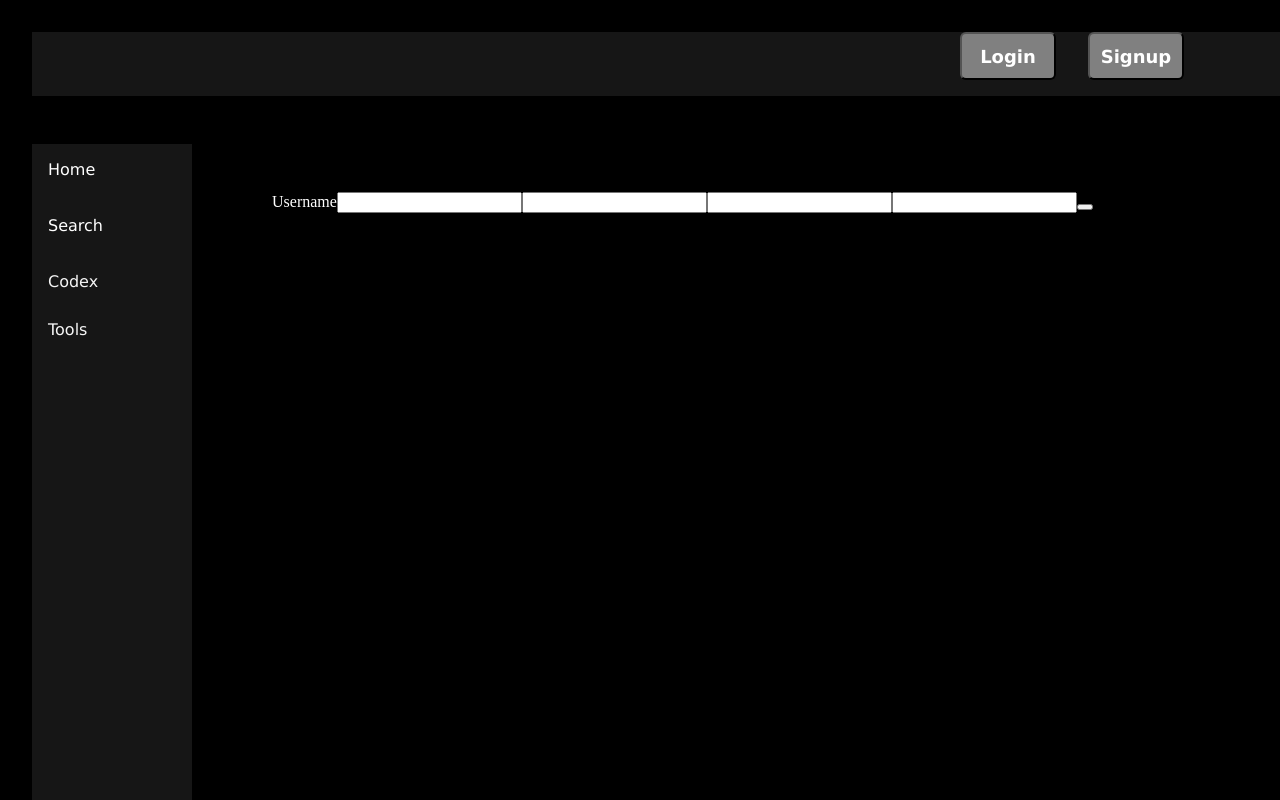
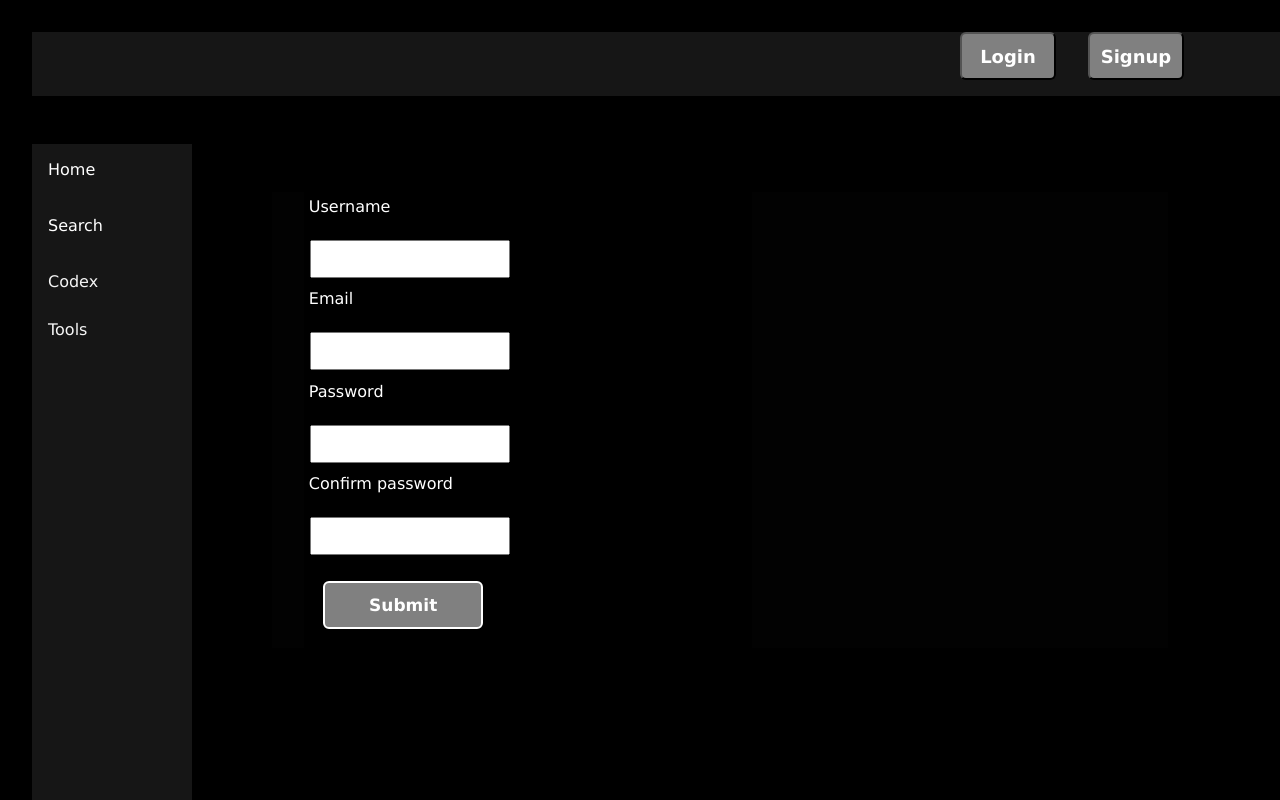
Before and after one commit to dnlstronge/monsters-db, a React (Create React App) app: page /signup in a window 1280 px wide. Shown: the top 800 px of the page. Built offline with nearby package versions, Linux system fonts and the light colour scheme.

Commit message:
[feat] - create sign up form and custom validator hook up validator

```diff
--- /dev/null
+++ b/src/Components/LoginSignup/Helpers/signupvalid.ts
@@ -0,0 +1,33 @@
+export const signupvalid = async(username: string, email: string, password:string, confirmPassword:string, ) => {
+    let validationObject = {
+        invalid: false,
+        userNameError: "",
+        emailError: "",
+        passwordError: "",
+
+    }
+    let arrayFromData: string[] = []
+
+
+    try {
+       const checkUsername = await fetch(`https://monsterdb-30be5-default-rtdb.europe-west1.firebasedatabase.app/usernames/.json`)
+       const data = await checkUsername.json()
+       arrayFromData = Object.keys(data)
+       // create array from values
+
+    if(arrayFromData.includes(username)) {
+        validationObject = {...validationObject, invalid: true, userNameError: "Username already exists" }
+    }
+    if(!email.includes("@")) {
+        validationObject = {...validationObject, invalid: true, emailError: "Please enter a valid email address" }
+    }
+    if(password !== confirmPassword) {
+        validationObject = {...validationObject, invalid: true, passwordError: "password does not match"}
+    }
+
+    } catch (error) {
+        console.log(error)
+    }
+    return validationObject;
+
+}
--- /dev/null
+++ b/src/Components/LoginSignup/Helpers/useSignup.ts
@@ -0,0 +1,6 @@
+import Signup from "../Signup"
+
+
+export const useSignup = () => {
+
+}
--- a/src/Components/LoginSignup/Signup.module.css
+++ b/src/Components/LoginSignup/Signup.module.css
@@ -0,0 +1,39 @@
+.form {
+    display: flex;
+    flex-direction: column;
+    height: auto;
+    width: 50%;
+    margin-left: 2rem;
+}
+.label {
+    color: white;
+    font-family: Verdana, Geneva, Tahoma, sans-serif;
+    height: 2rem;
+    width: 12rem;
+    margin: 0.3rem;
+
+}
+.input {
+    height: 2rem;
+    width: 12rem;
+    margin: 0.4rem;
+
+
+}
+.btn {
+    font-size: 17px;
+    font-family: Verdana, Geneva, Tahoma, sans-serif;
+    font-weight: bold;
+    color: white;
+    background: grey;
+    height: 3rem;
+    width: 10rem;
+    margin: 1.2rem;
+    border-radius: 6px;
+    border: 2px solid white;
+}
+.btn:hover {
+    cursor: pointer;
+    background-color: bisque;
+    color: grey;
+}
--- a/src/Components/LoginSignup/Signup.tsx
+++ b/src/Components/LoginSignup/Signup.tsx
@@ -1,25 +1,35 @@
-import React from 'react'
+import React, { useState } from 'react'
 import classes from "./Signup.module.css"
+import { useSignup } from './Helpers/useSignup'
+import { signupvalid } from './Helpers/signupvalid'
+
 const Signup = () => {
+   /* state */
+   const [username, setUsername] = useState("")
+   const [email, setEmail] = useState("")
+   const [password, setPassword] = useState("")
+   const [confirmPassword, setConfirmPassword] = useState("")
 
 
   /* handlers */
-  const handleSubmit = () => {
-
+  const HandleSubmit = () => {
+    const isvalid = signupvalid(username, password, confirmPassword, email)
+    const signup = useSignup()
+    console.log(isvalid)
   }
   return (
     <div className={classes.container}>
 
-      <form onSubmit={handleSubmit}>
+      <form className={classes.form} onSubmit={HandleSubmit}>
         <label className={classes.label} htmlFor="__username">Username</label>
         <input type="text" className={classes.input} id="__username"/>
-        <label className={classes.label}htmlFor="__email"></label>
-        <input type="email" id="__email" />
-        <label className={classes.label} htmlFor="__password"></label>
+        <label className={classes.label}htmlFor="__email">Email</label>
+        <input className={classes.input} type="email" id="__email" />
+        <label className={classes.label} htmlFor="__password">Password</label>
         <input className={classes.input} type="password" id="__password"/>
-        <label className={classes.label} htmlFor="__password"></label>
+        <label className={classes.label} htmlFor="__password">Confirm password</label>
         <input className={classes.input} type="password" id="__password"/>
-        <button type="submit"></button>
+        <button className={classes.btn} type="submit">Submit</button>
       </form>
     </div>
   )
```
